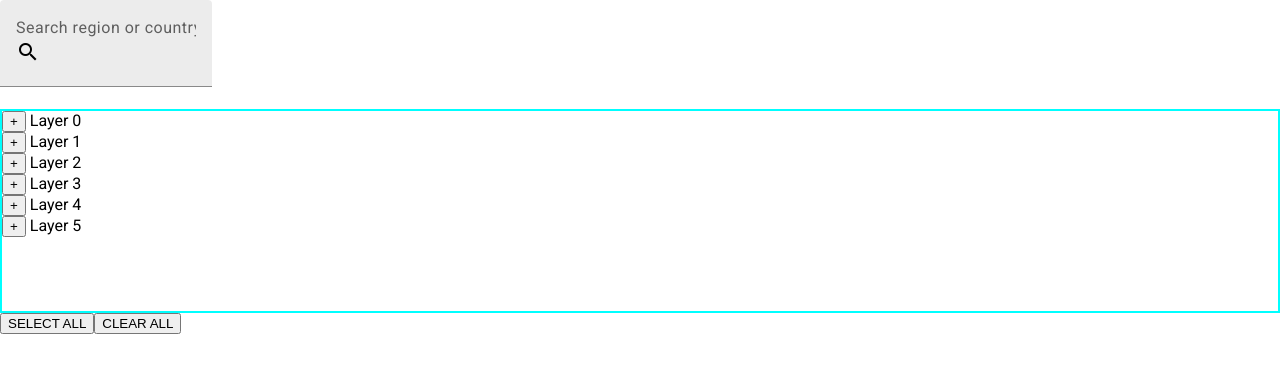
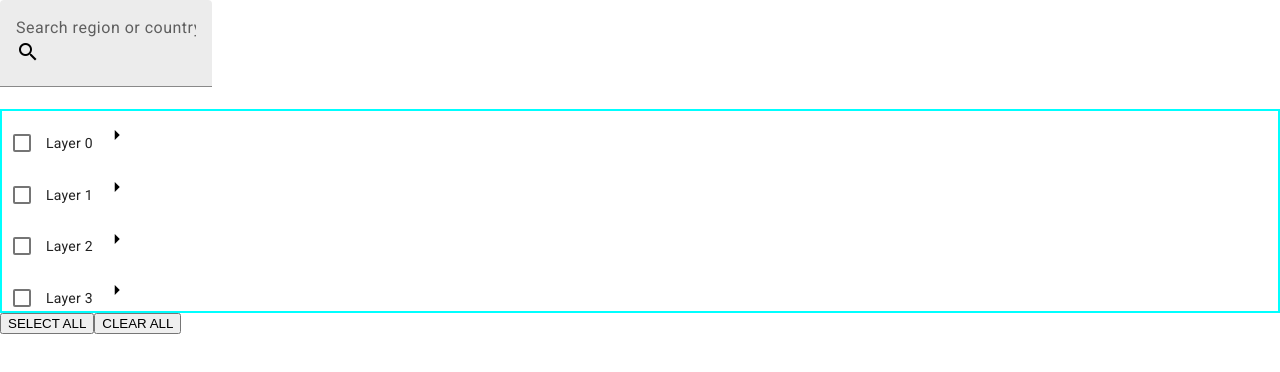
Before and after one commit to leanhtai01/angular-generic-components, an Angular app: page / in a window 1280 px wide. Shown: the top 372 px of the page. Built offline with nearby package versions, Linux system fonts and the light colour scheme.

Commit message:
add checkboxes

```diff
--- a/src/app/generic-tree-with-checkboxes/generic-tree-with-checkboxes.component.html
+++ b/src/app/generic-tree-with-checkboxes/generic-tree-with-checkboxes.component.html
@@ -8,11 +8,21 @@
 <div *ngIf="!isNoResult">
   <cdk-virtual-scroll-viewport itemSize="18" class="virtual-scroll-container">
     <ng-container *cdkVirtualFor="let node of dataSource">
-      <div [style.padding-left]="node.level * 24 + 'px'">
-        <button (click)="treeControl.toggle(node)" *ngIf="node.level === 0">
-          {{ treeControl.isExpanded(node) ? '-' : '+' }}
+      <div *ngIf="node.level === 1" [style.padding-left]="node.level * 24 + 'px'">
+        <mat-checkbox class="checklist-leaf-node" [checked]="checklistSelection.isSelected(node)"
+          (change)="leafItemSelectionToggle(node)">
+          {{node.item}}
+        </mat-checkbox>
+      </div>
+
+      <div *ngIf="node.level === 0">
+        <mat-checkbox [checked]="descendantsAllSelected(node)" [indeterminate]="descendantsPartiallySelected(node)"
+          (change)="itemSelectionToggle(node)">{{node.item}}</mat-checkbox>
+        <button mat-icon-button [attr.aria-label]="'Toggle ' + node.item" (click)="treeControl.toggle(node)">
+          <mat-icon class="mat-icon-rtl-mirror">
+            {{treeControl.isExpanded(node) ? 'arrow_drop_down' : 'arrow_right'}}
+          </mat-icon>
         </button>
-        {{ node.item }}
       </div>
     </ng-container>
   </cdk-virtual-scroll-viewport>
```
